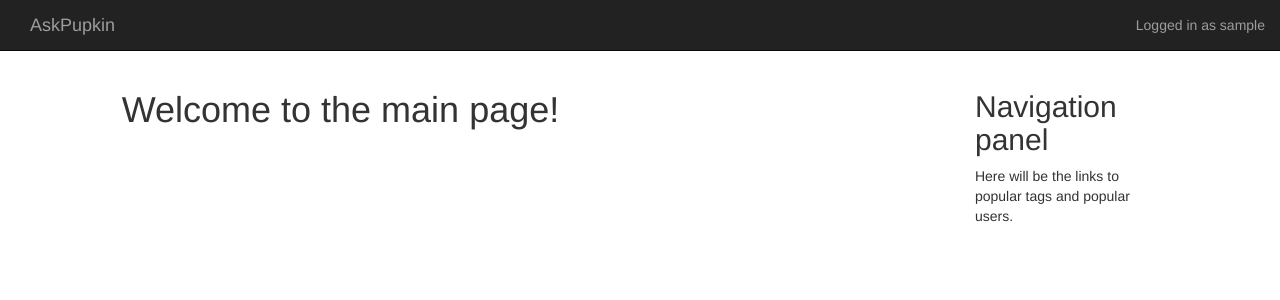
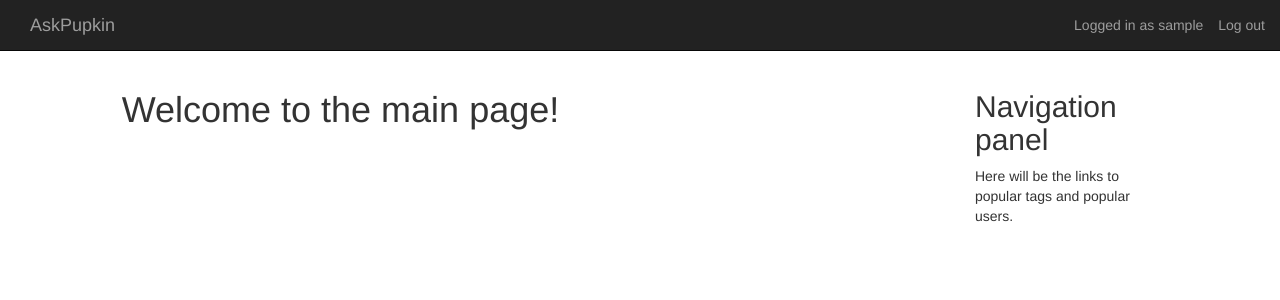
Before and after one commit to Oktosha/askPupkin, a Django app: page / in a window 1280 px wide. Shown: the top 300 px of the page. Run offline with Django 3.2, Linux system fonts and the light colour scheme; the visitor is signed in with stand-in values (Sample User, id 1); some libraries are stand-ins or nearby versions.

Commit message:
Add the logout

```diff
--- a/questions/templates/questions/navbar.html
+++ b/questions/templates/questions/navbar.html
@@ -5,13 +5,20 @@
 		<a href="{% url 'questions:index' %}" class="navbar-brand">AskPupkin</a>
 
 
-		<p class="navbar-text navbar-right">
+
 			{% if user.is_authenticated %}
-				Logged in as {{ user.username }}
+				<p class="navbar-text navbar-right">
+					<a href="{% url 'questions:logout' %}" class="navbar-link">Log out</a>
+				</p>
+				<p class="navbar-text navbar-right">
+					Logged in as {{ user.username }}
+				</p>
 			{% else %}
-				<a href="{% url 'questions:login' %}" class="navbar-link">Log in</a>
+				<p class="navbar-text navbar-right">
+					<a href="{% url 'questions:login' %}" class="navbar-link">Log in</a>
+				</p>
 			{% endif %}
-		</p>
+
 	</div> <!--closing container-fluid divs-->
 	</div>
 </nav>
--- a/questions/urls.py
+++ b/questions/urls.py
@@ -7,5 +7,6 @@ app_name = 'questions'
 
 urlpatterns = [
     url(r'^$', views.index, name='index'),
-    url(r'login/', auth_views.login, name='login')
+    url(r'login/', auth_views.login, name='login'),
+    url(r'logout/', views.logout, name='logout')
 ]
--- a/questions/views.py
+++ b/questions/views.py
@@ -1,6 +1,10 @@
-from django.shortcuts import render
+from django.shortcuts import render, redirect
 from django.contrib.auth import views as auth_views
 
 def index(request):
 	context = {}
 	return render(request, 'questions/index.html', context)
+
+def logout(request):
+	auth_views.logout(request)
+	return redirect('questions:index')
```
